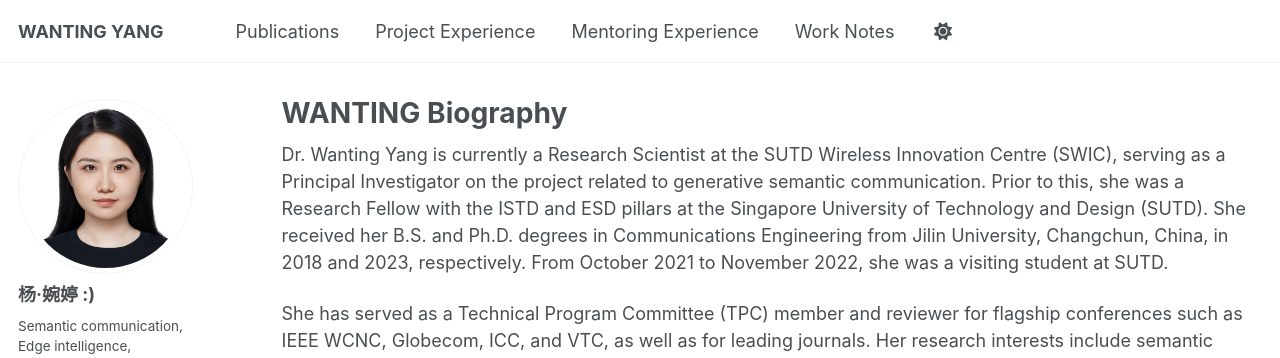
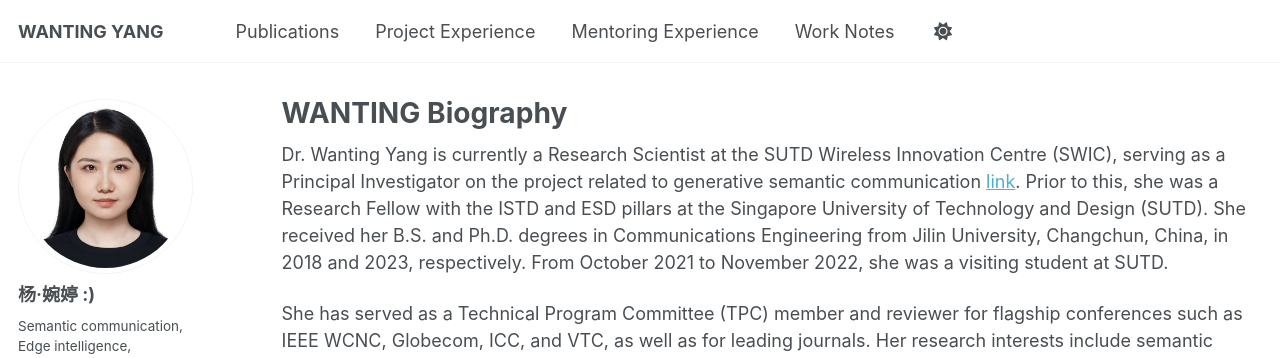
Before and after one commit to wty2011jl/wty2011jl.github.io, a Jekyll site: the page built from _pages/about.md, in a window 1280 px wide and 900 px high. Shown: the top 358 px of the window. Built offline with Jekyll 4.4.1, drawn with Linux system fonts in a browser that asks for light colours; some web fonts are replaced; a script that is not in the unit is left out.

Commit message:
Update about.md

```diff
--- a/_pages/about.md
+++ b/_pages/about.md
@@ -6,7 +6,7 @@ redirect_from:
   - /about/
   - /about.html
 ---
-Dr. Wanting Yang is currently a Research Scientist at the SUTD Wireless Innovation Centre (SWIC), serving as a Principal Investigator on the project related to generative semantic communication. Prior to this, she was a Research Fellow with the ISTD and ESD pillars at the Singapore University of Technology and Design (SUTD). She received her B.S. and Ph.D. degrees in Communications Engineering from Jilin University, Changchun, China, in 2018 and 2023, respectively. From October 2021 to November 2022, she was a visiting student at SUTD.
+Dr. Wanting Yang is currently a Research Scientist at the SUTD Wireless Innovation Centre (SWIC), serving as a Principal Investigator on the project related to generative semantic communication [link](https://www.sutd.edu.sg/research/research-centres/sutd-wireless-innovation-centre/people/principal-investigators/#tabs). Prior to this, she was a Research Fellow with the ISTD and ESD pillars at the Singapore University of Technology and Design (SUTD). She received her B.S. and Ph.D. degrees in Communications Engineering from Jilin University, Changchun, China, in 2018 and 2023, respectively. From October 2021 to November 2022, she was a visiting student at SUTD.
 
 She has served as a Technical Program Committee (TPC) member and reviewer for flagship conferences such as IEEE WCNC, Globecom, ICC, and VTC, as well as for leading journals. Her research interests include semantic communication, deep reinforcement learning, martingale theory, edge computing, edge intelligence, and generative AI.
 
```
